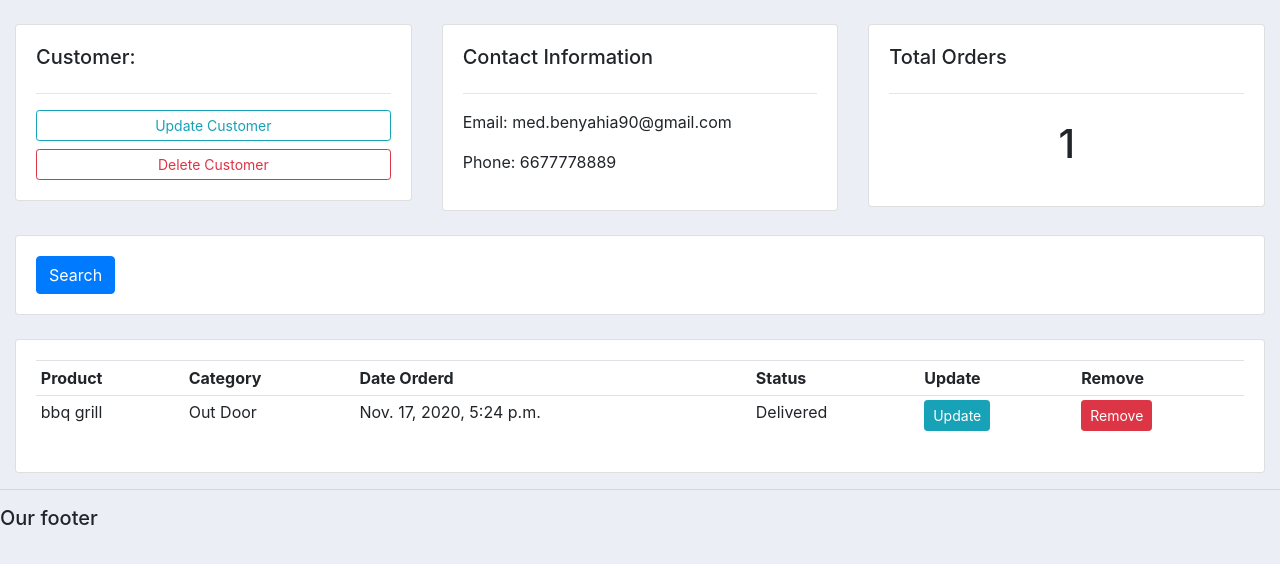
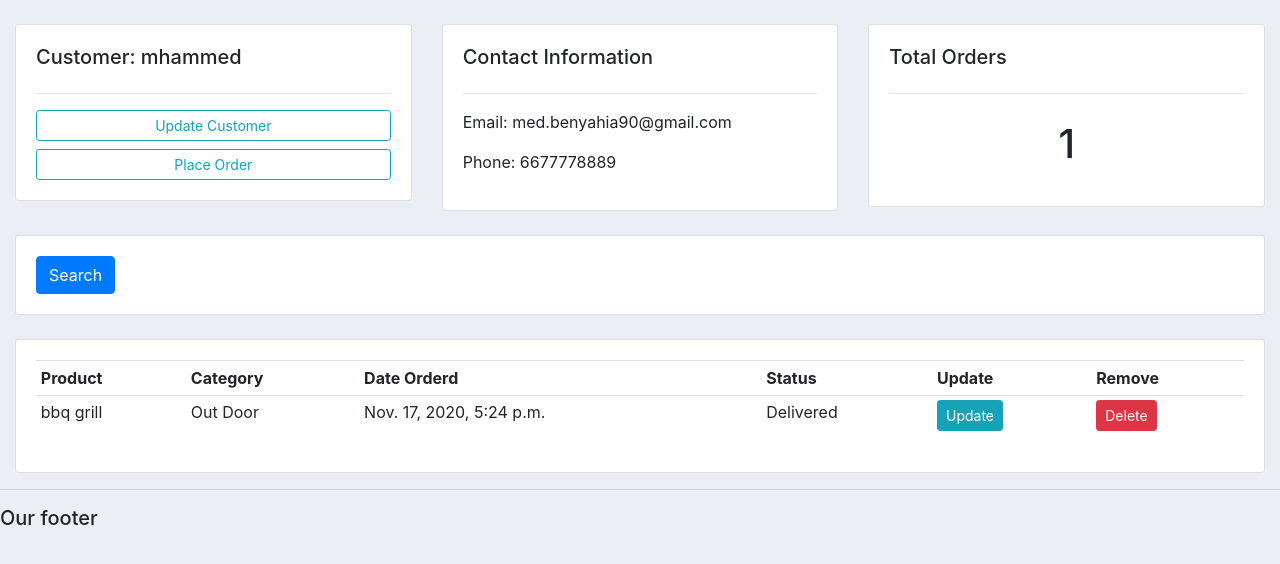
Before and after one commit to mhammed2020/Customer-management-platform, a Django app: page /customer/2/ in a window 1280 px wide. Shown: the part 103-667 px from the top of the page. Run offline with Django 3.2, Linux system fonts and the light colour scheme; data comes from the database, SQL or seed files in the repository; both versions use the stored data as it was after the commit; some libraries are stand-ins or nearby versions.

Commit message:
USE Inline Formsets with django

```diff
--- a/accounts/templates/accounts/customer.html
+++ b/accounts/templates/accounts/customer.html
@@ -7,10 +7,10 @@
 <div class="row">
 	<div class="col-md">
 		<div class="card card-body">
-			<h5>Customer:</h5>
+			<h5>Customer:  {{customer.name}}</h5>
 			<hr>
 			<a class="btn btn-outline-info  btn-sm btn-block" href="">Update Customer</a>
-			<a class="btn btn-outline-danger  btn-sm btn-block" href="">Delete Customer</a>
+			<a class="btn btn-outline-info  btn-sm btn-block" href="{% url 'create_order' customer.id %}">Place Order</a>
 
 		</div>
 	</div>
@@ -69,7 +69,8 @@
 					<td>{{order.date_created}}</td>
 					<td>{{order.status}}</td>
 					<td><a class="btn btn-sm btn-info" href="{% url 'update_order' order.id %}">Update</a></td>
-					<td><a class="btn btn-sm btn-danger" href="{% url 'delete_order' order.id %}">Remove</a></td>
+
+					<td><a class="btn btn-sm btn-danger" href="{% url 'delete_order' order.id %}">Delete</a></td>
 				</tr>
 				{% endfor %}
 
--- a/accounts/templates/accounts/dashboard.html
+++ b/accounts/templates/accounts/dashboard.html
@@ -14,6 +14,7 @@
 			<a class="btn btn-primary  btn-sm btn-block" href="">Create Customer</a>
 			<table class="table table-sm">
 				<tr>
+					<th></th>
 					<th>Customer</th>
 					<th>Phone</th>
 				</tr>
@@ -34,7 +35,7 @@
 		<h5>LAST 5 ORDERS</h5>
 		<hr>
 		<div class="card card-body">
-			<a class="btn btn-primary  btn-sm btn-block" href="{% url 'create_order' %}">Create Order</a>
+
 			<table class="table table-sm">
 				<tr>
 					<th>Product</th>
@@ -50,7 +51,8 @@
 						<td>{{order.date_created}}</td>
 						<td>{{order.status}}</td>
 						<td><a class="btn btn-sm btn-info" href="{% url 'update_order' order.id %}">Update</a></td>
-						<td><a class="btn btn-sm btn-danger"href="{% url 'delete_order' order.id %}">Delete</a></td>
+
+						<td><a class="btn btn-sm btn-danger" href="{% url 'delete_order' order.id %}">Delete</a></td>
 
 					</tr>
 				{% endfor %}
--- a/accounts/templates/accounts/main.html
+++ b/accounts/templates/accounts/main.html
@@ -21,7 +21,10 @@
 
 </body>
 
+
 <script src="https://code.jquery.com/jquery-3.3.1.slim.min.js" integrity="sha384-q8i/X+965DzO0rT7abK41JStQIAqVgRVzpbzo5smXKp4YfRvH+8abtTE1Pi6jizo" crossorigin="anonymous"></script>
 <script src="https://cdnjs.cloudflare.com/ajax/libs/popper.js/1.14.7/umd/popper.min.js" integrity="sha384-UO2eT0CpHqdSJQ6hJty5KVphtPhzWj9WO1clHTMGa3JDZwrnQq4sF86dIHNDz0W1" crossorigin="anonymous"></script>
 <script src="https://stackpath.bootstrapcdn.com/bootstrap/4.3.1/js/bootstrap.min.js" integrity="sha384-JjSmVgyd0p3pXB1rRibZUAYoIIy6OrQ6VrjIEaFf/nJGzIxFDsf4x0xIM+B07jRM" crossorigin="anonymous"></script>
+
+
 </html>
--- a/accounts/templates/accounts/order_form.html
+++ b/accounts/templates/accounts/order_form.html
@@ -9,7 +9,11 @@
 
 			<form action="" method="POST">
 				{% csrf_token %}
-				{{form}}
+				{{ form.management_form }}
+				{% for field in form %}
+					{{field}}
+					<hr>
+				{% endfor %}
 
 				<input class="btn btn-sm btn-info"  type="submit" name="Submit" value="Submit">
 			</form>
--- a/accounts/urls.py
+++ b/accounts/urls.py
@@ -6,11 +6,10 @@ urlpatterns = [
     path('', views.home, name="home"),
     path('products/', views.products, name='products'),
     # path('customer/', views.customer),
-        path('customer/<str:pk_test>/', views.customer, name="customer"),
+    path('customer/<str:pk_test>/', views.customer, name="customer"),
 
 
-
-    path('create_order/', views.createOrder, name="create_order"),
+    path('create_order/<str:pk>/', views.createOrder, name="create_order"),
     path('update_order/<str:pk>/', views.updateOrder, name="update_order"),
     path('delete_order/<str:pk>/', views.deleteOrder, name="delete_order"),
 ]
--- a/accounts/views.py
+++ b/accounts/views.py
@@ -3,7 +3,7 @@ from .forms import OrderForm
 from django.http import HttpResponse
 # Create your views here.
 from .models import *
-
+from django.forms import inlineformset_factory
 
 def home(request):
 	orders = Order.objects.all()
@@ -36,18 +36,22 @@ def customer(request, pk_test):
     return render(request, 'accounts/customer.html',context)
 
 
-
 # create order form view
 
-def createOrder(request):
-    form = OrderForm()
+def createOrder(request, pk):
+
+    OrderFormSet = inlineformset_factory(Customer, Order, fields=('product', 'status'), extra=10 )
+    customer = Customer.objects.get(id=pk)
+    formset = OrderFormSet(queryset=Order.objects.none(),instance=customer)
+
+    # form = OrderForm()
     if request.method == 'POST':
-	    form = OrderForm(request.POST)
-	    if form.is_valid():
-		    form.save()
+	    formset = OrderFormSet(request.POST, instance=customer)
+	    if formset.is_valid():
+		    formset.save()
 		    return redirect('/')
 
-    context = {'form':form}
+    context = {'form':formset}
     return render(request, 'accounts/order_form.html', context)
 
 def updateOrder(request, pk):
```
Also changed, not shown: db.sqlite3.
